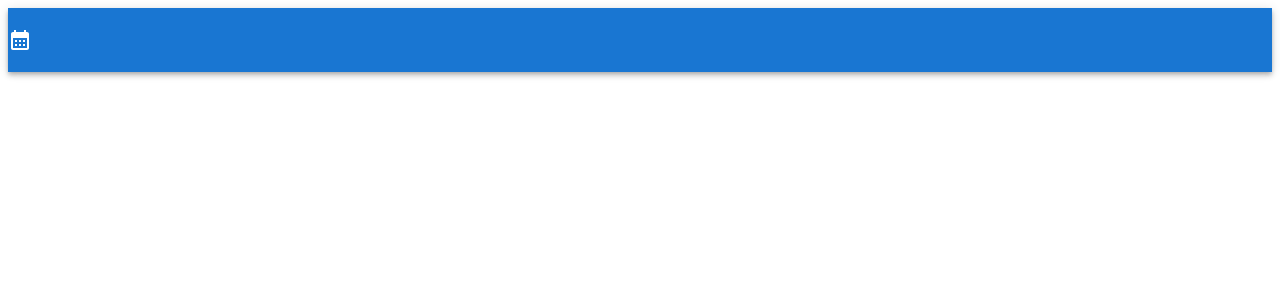
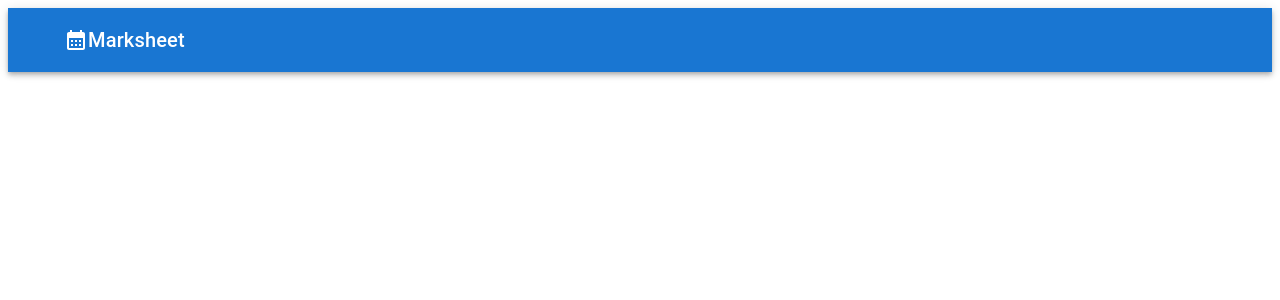
Before and after one commit to Atharvnadkarni/middlesboro-hat, a React app in the folder frontend/: page / in a window 1280 px wide. Shown: the top 300 px of the page. Built offline with nearby package versions, Linux system fonts and the light colour scheme; the HTML template or start-up script is replaced by a standard one.

Commit message:
add header

```diff
--- a/frontend/src/components/Header.js
+++ b/frontend/src/components/Header.js
@@ -1,11 +1,14 @@
-import { AppBar, Toolbar, Typography } from "@mui/material";
+import { AppBar, Container, Toolbar, Typography } from "@mui/material";
 import { CalendarMonth } from "@mui/icons-material";
 const Header = () => {
   return (
     <AppBar position="static">
-      <Toolbar disableGutters>
-        <CalendarMonth />
-      </Toolbar>
+      <Container>
+        <Toolbar disableGutters>
+          <CalendarMonth />
+          <Typography variant="h6">Marksheet</Typography>
+        </Toolbar>
+      </Container>
     </AppBar>
   );
 };
--- a/frontend/templates/index.html
+++ b/frontend/templates/index.html
@@ -8,6 +8,9 @@
     <meta name="viewport" content="width=device-width, initial-scale=1.0">
     <title>Document</title>
     <link href="{% static 'assets/css/index.css' %}" rel="stylesheet" />
+    <link rel="preconnect" href="https://fonts.googleapis.com">
+<link rel="preconnect" href="https://fonts.gstatic.com" crossorigin>
+<link href="https://fonts.googleapis.com/css2?family=Roboto:ital,wght@0,100..900;1,100..900&display=swap" rel="stylesheet">
 </head>
 <body>
     <div id="root"></div>
```
